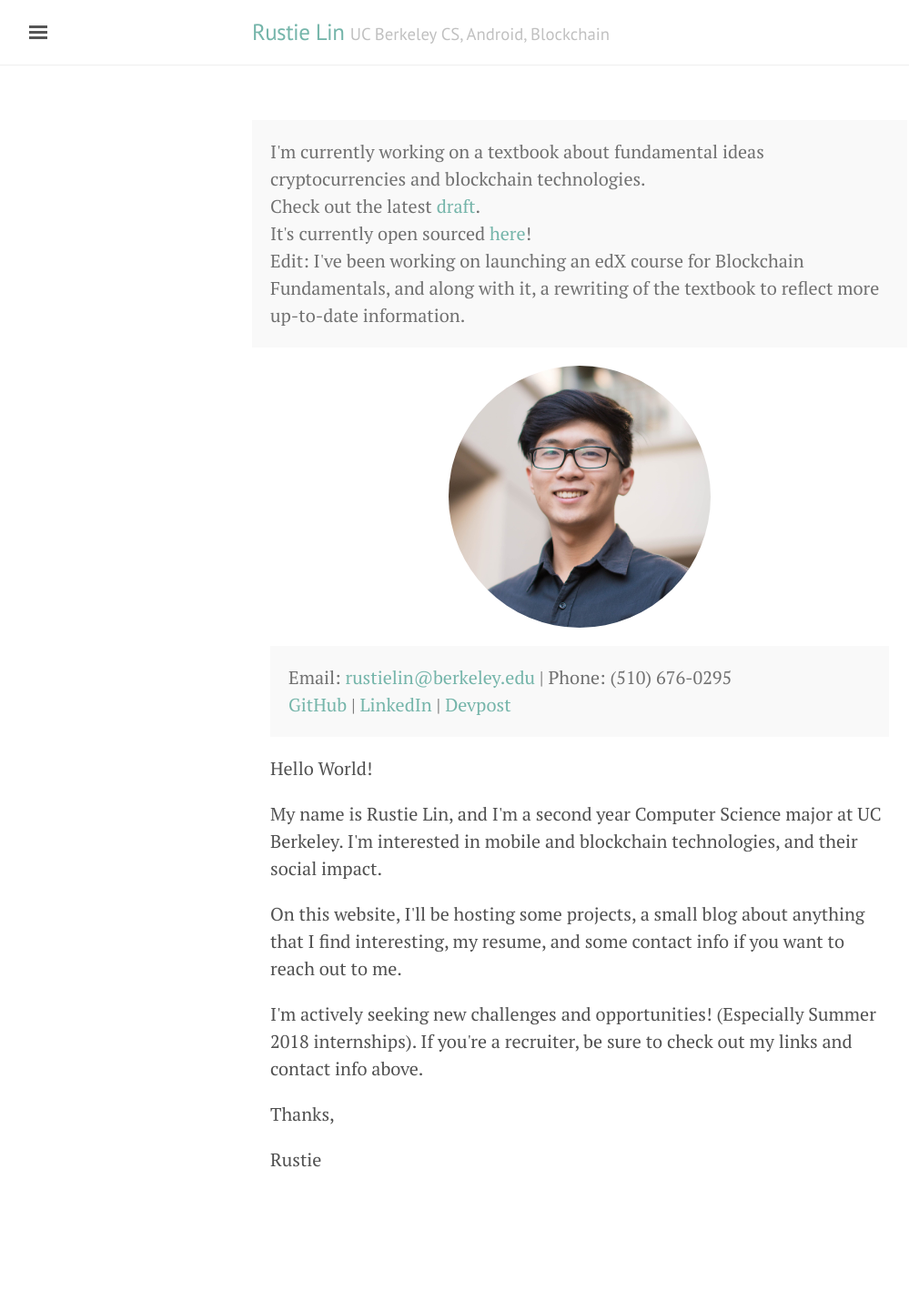
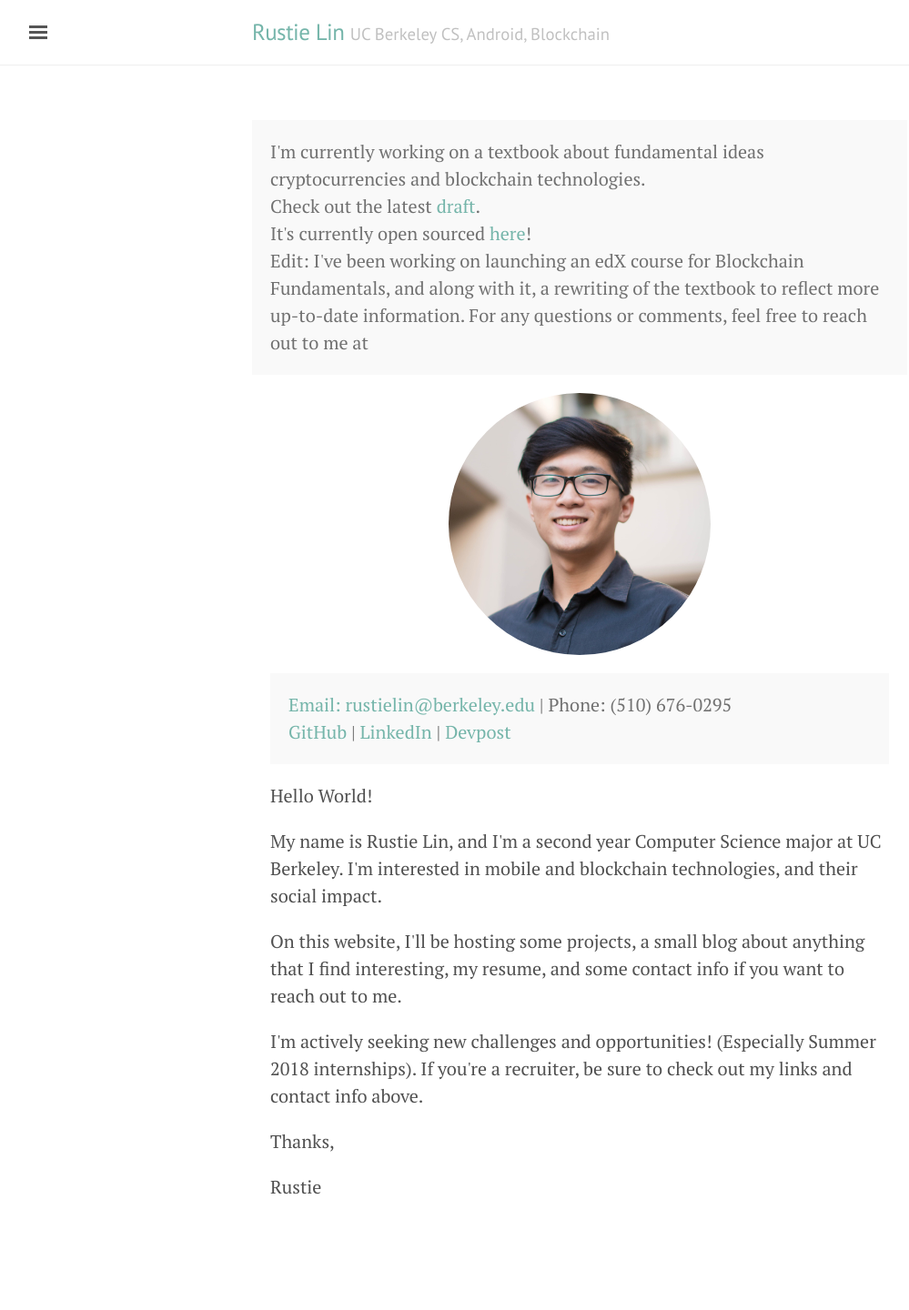
Before and after one commit to rustielin/rustielin.github.io, a Jekyll site: the page built from index.html, in a window 1280 px wide. Shown: the whole page at 91% size, without its empty margins (3-1002 px from the left). Built offline with Jekyll 4.4.1, drawn with Linux system fonts in a browser that asks for light colours; before the commit the page ends 1410 px from its top, so only the background shows below that.

Commit message:
edx email

```diff
--- a/index.html
+++ b/index.html
@@ -18,7 +18,8 @@
   I'm currently working on a textbook about fundamental ideas cryptocurrencies and blockchain technologies. </br>
 	Check out the latest <a href="{{site.baseurl}}/blockchain_textbook.pdf">draft</a>. </br>
 	It's currently open sourced <a href="https://github.com/rustielin/Blockchain-Notes">here</a>! </br>
-	Edit: I've been working on launching an edX course for Blockchain Fundamentals, and along with it, a rewriting of the textbook to reflect more up-to-date information.
+	Edit: I've been working on launching an edX course for Blockchain Fundamentals, and along with it, a rewriting of the textbook to reflect more up-to-date information. For any questions or comments, feel free to reach out to me at <a href="mailto:edx@blockchain.berkeley.edu">
+
 </p>
 
 <img style="padding-left: 30%; padding-right: 30%; border-radius: 50%" src="res/img/prof2_square.jpg"/>
```
